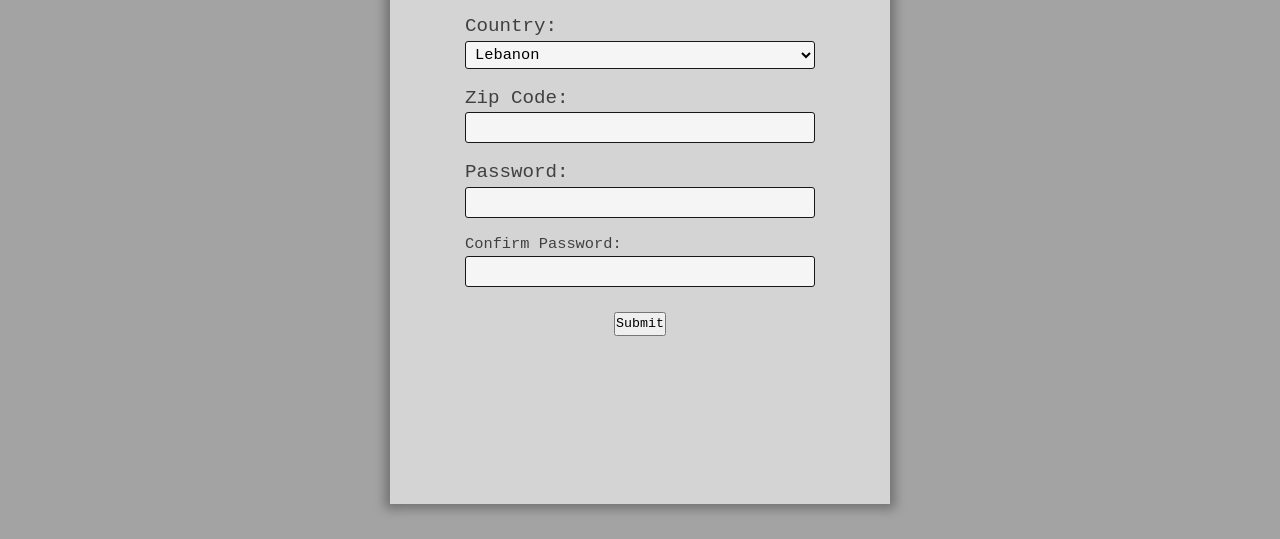
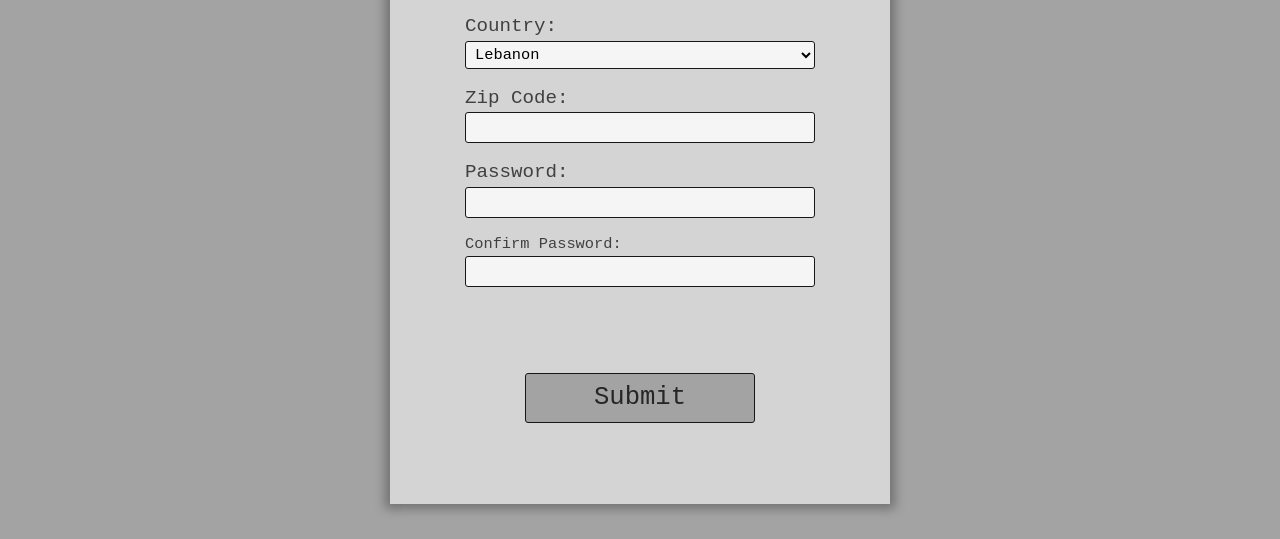
Before and after one commit to leavesturninsideyou/js-validation-form, a plain HTML site: page index.html in a window 1280 px wide. Shown: the part 261-800 px from the top of the page. Drawn offline with Linux system fonts and the light colour scheme.

Commit message:
Add submit btn style

```diff
--- a/style.css
+++ b/style.css
@@ -104,3 +104,16 @@ select {
 
     background-color: #f5f5f5;
 }
+
+form > button {
+    width: 50%;
+    margin: auto auto;
+    padding: 5px;
+    border: 1px solid #171717;
+    border-radius: 3px;
+
+    font-size: 1.6em;
+
+    background-color: #a3a3a3;
+    color: #262626;
+}
```
